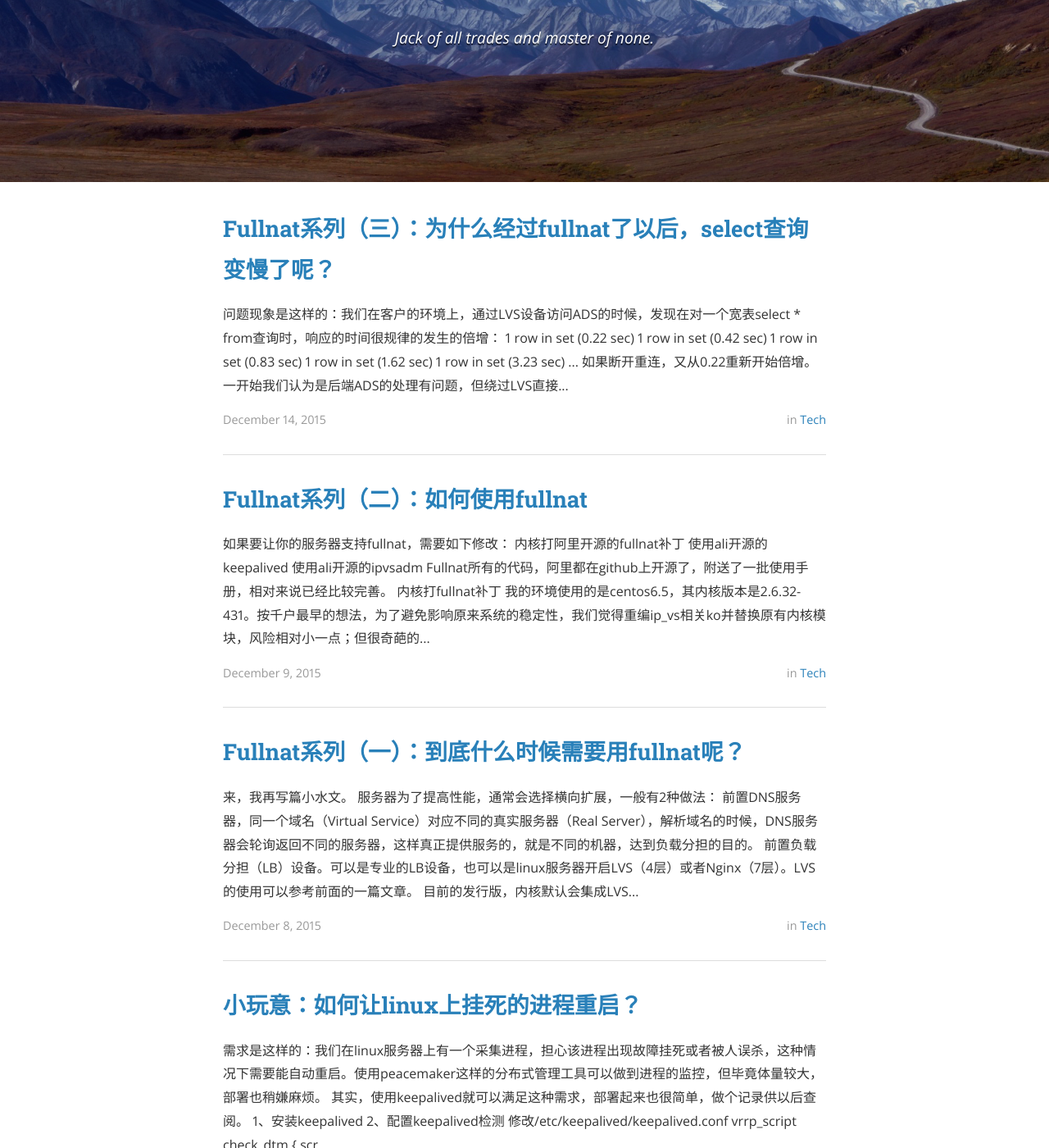
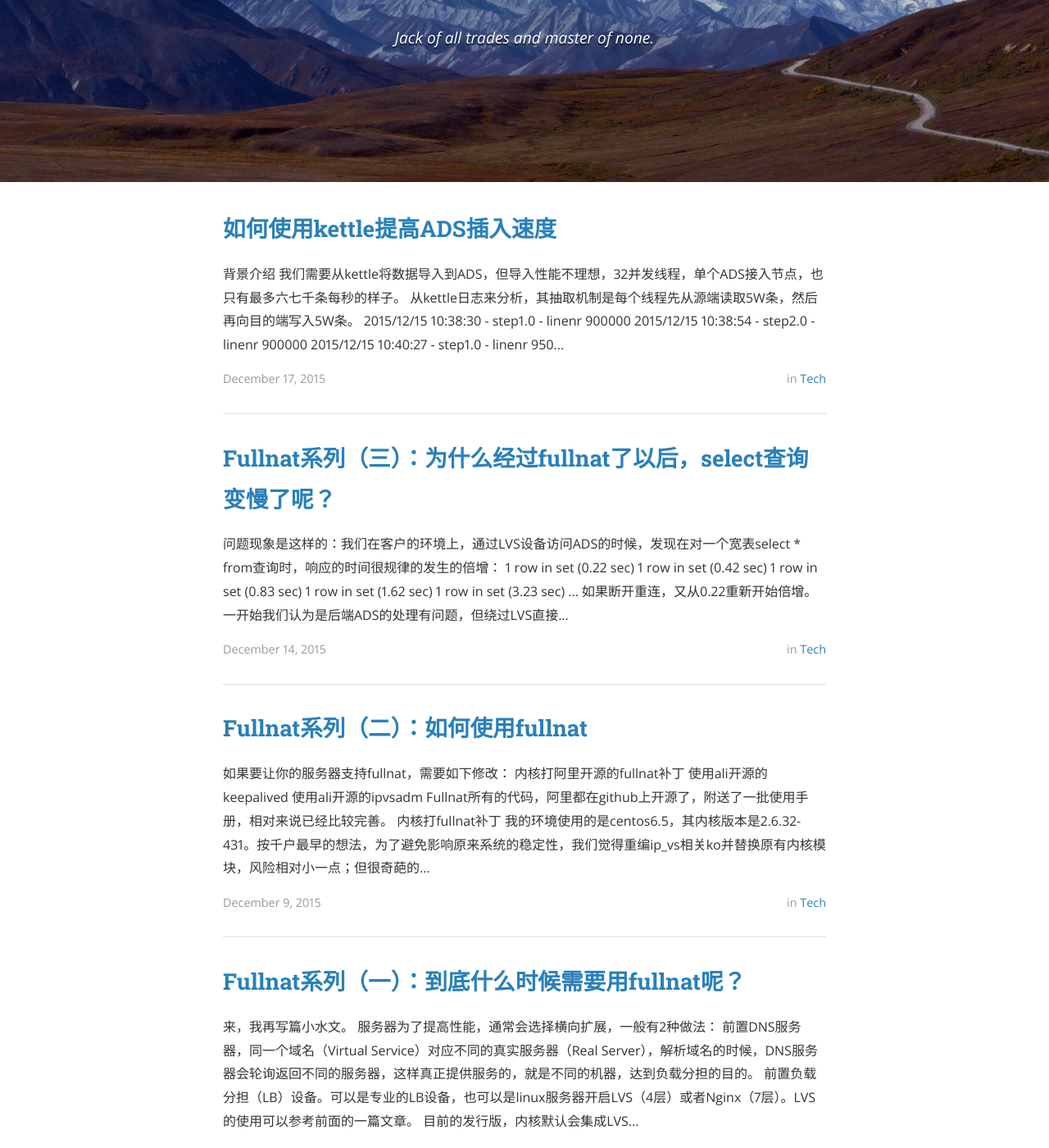
Before and after one commit to iclouding/silenceshell.github.io, a Jekyll site: the page built from index.html, in a window 1280 px wide and 1400 px high, scrolled down 281 px. Shown: the whole window at 82% size. Built offline with Jekyll 4.4.1, drawn with Linux system fonts in a browser that asks for light colours; nearby versions of some CDN libraries; Markdown is read by kramdown in place of the engine named in the settings; the list of posts is cut into pages by our own code; a style sheet for code colours, icons or effects is not loaded; some of the changed text lies outside the part shown.

Commit message:
update date

```diff
--- a/_posts/2015-12-17-batch-insert.md
+++ b/_posts/2015-12-17-batch-insert.md
@@ -1,7 +1,7 @@
 ---
 layout: post
 title: "如何使用kettle提高ADS插入速度"
-date: 2015-04-30 17:10:59
+date: 2015-12-17 17:10:59
 tags: etl
 author: 伊布
 categories: tech
```
